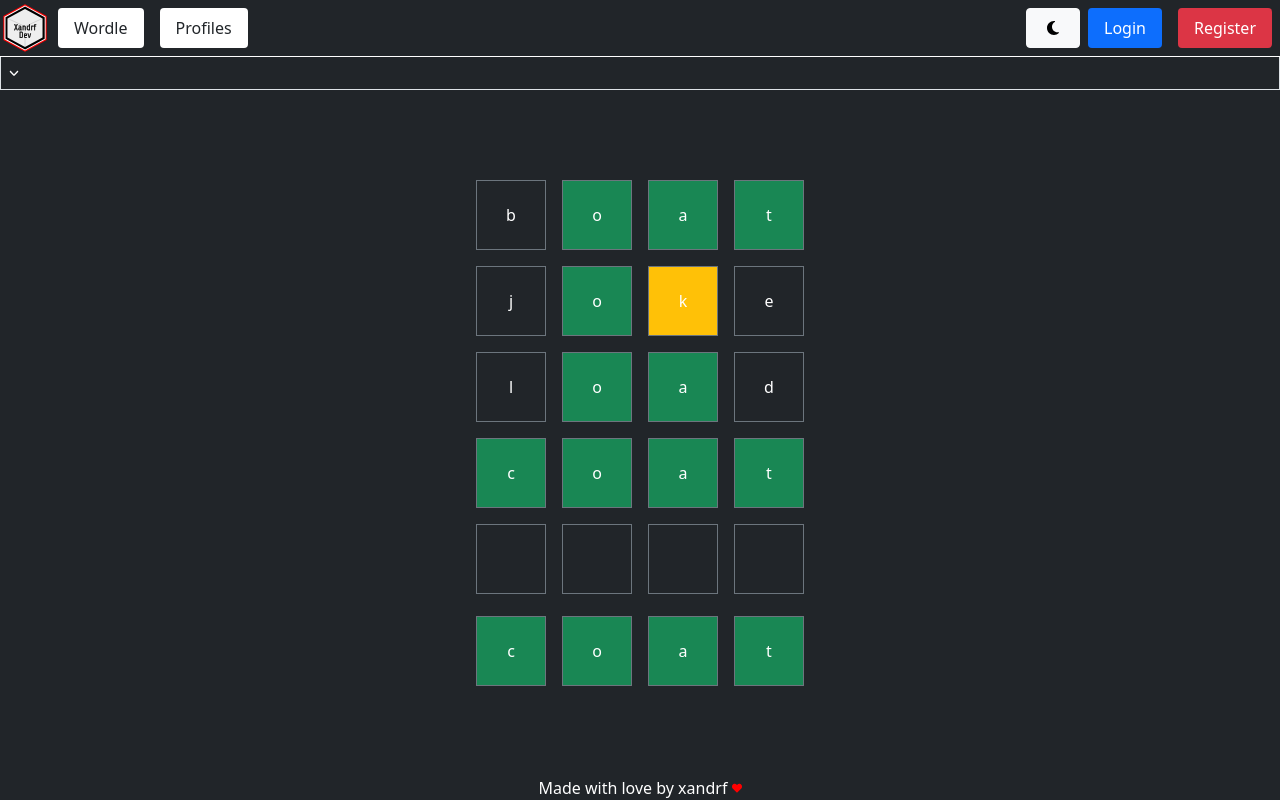
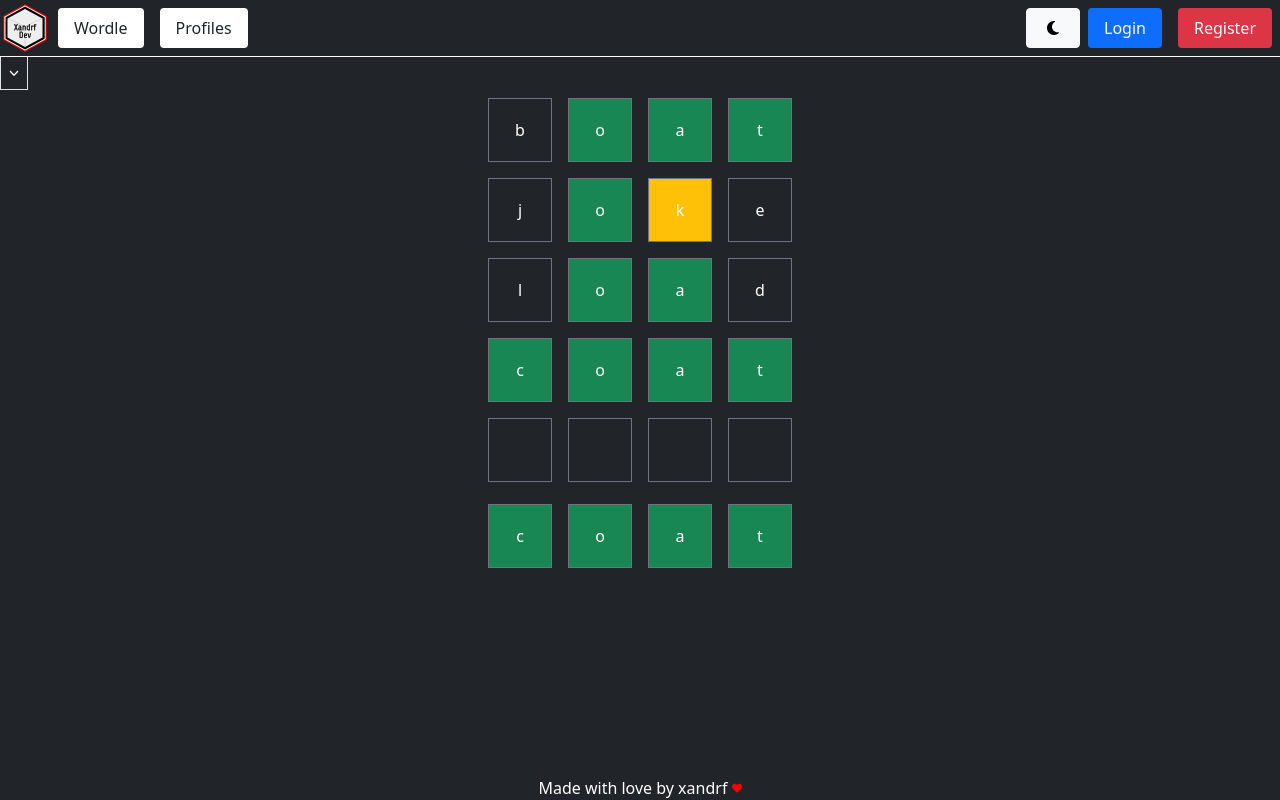
Before and after one commit to AlexandreSoftware/wordle-clone, a Next.js app in the folder web/: page /Wordle/Game in a window 1280 px wide. Built offline with nearby package versions, Linux system fonts and the light colour scheme.

Commit message:
added animation to wordle lines

```diff
--- a/web/components/WordleGame.tsx
+++ b/web/components/WordleGame.tsx
@@ -3,6 +3,7 @@ import WordleLineModel from "../model/WordleLineModel";
 import WordleLine from "./WordleLine"
 import ThemeContext from "../utils/ThemeContext";
 import { useContext } from "react";
+import { motion } from "framer-motion";
 export default function WordleGame(props:WordleGameProps) {
     let [themeContext,SetThemeContext] = useContext(ThemeContext);
     function emptyLine(length:Number):WordleLineModel{
@@ -23,23 +24,46 @@ export default function WordleGame(props:WordleGameProps) {
         })}
         return words
     }
+    function WordleLineVariantFactory(index:number){
+        let WordleLineVariant={
+            initial:{
+                x: index%2==0?"-100vw":"100vw"
+            },
+            animate:{
+                x:0,
+                transition:{
+                    duration:0.5,
+                    type:"Tween"
+                }
+            }
+        }
+        return WordleLineVariant
+    }
+
     function CreateGameArray(){
         let arr :JSX.Element[]= []
-        for(let i =0;i< props.WordleGame.MaxTries;i++){
+        let i =0
+        for(;i< props.WordleGame.MaxTries;i++){
             if(props.WordleGame.WrongTries[i]){
-                arr.push(<WordleLine length={props.WordleGame.WordLength} word={props.WordleGame.WrongTries[i]}></WordleLine>)
+                arr.push(<motion.div variants={WordleLineVariantFactory(i)} initial="initial" animate="animate" className="d-inline-block">
+                     <WordleLine length={props.WordleGame.WordLength} word={props.WordleGame.WrongTries[i]}></WordleLine>
+                    </motion.div>)
             }
             else{
-                arr.push(<WordleLine length={props.WordleGame.WordLength} word={emptyLine(props.WordleGame.WordLength)}></WordleLine>)
+                arr.push(<motion.div variants={WordleLineVariantFactory(i)} initial="initial" animate="animate" className="d-inline-block">
+                            <WordleLine length={props.WordleGame.WordLength} word={emptyLine(props.WordleGame.WordLength)}></WordleLine>
+                        </motion.div>)
             }
 
         }
-        arr.push(<WordleLine length={props.WordleGame.WordLength} word={CorrectWord(props.WordleGame.CorrectWord.name)}></WordleLine>)
+        arr.push(<motion.div variants={WordleLineVariantFactory(i)} initial="initial" animate="animate" className="d-inline-block">
+                 <WordleLine length={props.WordleGame.WordLength} word={CorrectWord(props.WordleGame.CorrectWord.name)}></WordleLine>
+                </motion.div>)
         return arr;
     }
     return (
-        <div className="h-100 d-flex flex-column justify-content-center align-items-center overflow-auto">
-            <div className={`w-75 d-flex flex-column overflow-auto bg-${themeContext.PrimaryColor} text-white`}>
+        <div className="h-100 d-flex flex-column justify-content-start align-items-center">
+            <div className={`w-75 d-flex flex-column  bg-${themeContext.PrimaryColor} text-white`}>
                 {
                     CreateGameArray()
                 }
--- a/web/components/WordleLine.tsx
+++ b/web/components/WordleLine.tsx
@@ -4,9 +4,12 @@ import app from "../pages/_app";
 import WordleNode from "./WordleNode";
 
 export default function WordleLine(props:WordleLineProps) {
+
     let arr :JSX.Element[]= []
         for(let i =0;i< +props.length;i++){
-            arr.push(<WordleNode node={ {correct: props.word.line[i].correct,letter:props.word.line[i].letter }}  ></WordleNode>)
+            arr.push(
+                <WordleNode node={{correct: props.word.line[i].correct,letter:props.word.line[i].letter}}/>
+            )
         }
     return(<div className="text-center w-100">{arr}</div>)
 }
--- a/web/pages/Login.tsx
+++ b/web/pages/Login.tsx
@@ -39,7 +39,7 @@ export default function Login(){
     }
     return (
         <div className={Styles.LoginScreen +" h-100 d-flex justify-content-center align-items-center"}>
-            <motion.form initial={{y:-300}} animate={{y:0}} transition={{ease: "easeIn",duration: 0.8,}} onSubmit={handleSubmit} >
+            <motion.form initial={{x:"-100vw"}} animate={{x:0}} transition={{ease: "easeIn",duration: 0.8,type:"tween"}} onSubmit={handleSubmit} >
                 <Form.Group className={Styles.LoginForm +
                      ` border-secondary border-radius-20
                       rounded p-5 bg-${themeContext.SecondaryColor=="dark"?"dark":"white"}
--- a/web/pages/Register.tsx
+++ b/web/pages/Register.tsx
@@ -34,7 +34,7 @@ export default function Register(){
     }
     return(
         <div className={" h-100 d-flex justify-content-center align-items-center"}>
-            <motion.form initial={{y:-300}} animate={{y:0}} transition={{ease: "easeIn",duration: 0.8,}} onSubmit={handleSubmit} >
+            <motion.form initial={{x:"-100vw"}} animate={{x:0}} transition={{ease: "easeIn",duration: 0.8,type:"tween"}} onSubmit={handleSubmit} >
                 <Form.Group className={` border-secondary border-radius-20 rounded p-5 bg-${context.SecondaryColor=="dark"?"dark":"white"} text-${context.PrimaryColor} `}>
                     <h2>Register</h2>
                     <Form.Label>Username</Form.Label>
--- a/web/styles/Navbar.module.css
+++ b/web/styles/Navbar.module.css
@@ -18,3 +18,6 @@
 .formattedbutton:checked{
     border:10px solid red;
 }
+.toggle{
+    width: min-content;
+}
--- a/web/styles/WordleNode.module.css
+++ b/web/styles/WordleNode.module.css
@@ -1,5 +1,5 @@
 .Node{
-    height: 70px;
-    width: 70px;
+    height: 8vh;
+    width: 8vh;
     margin: 2px;
 }
```
